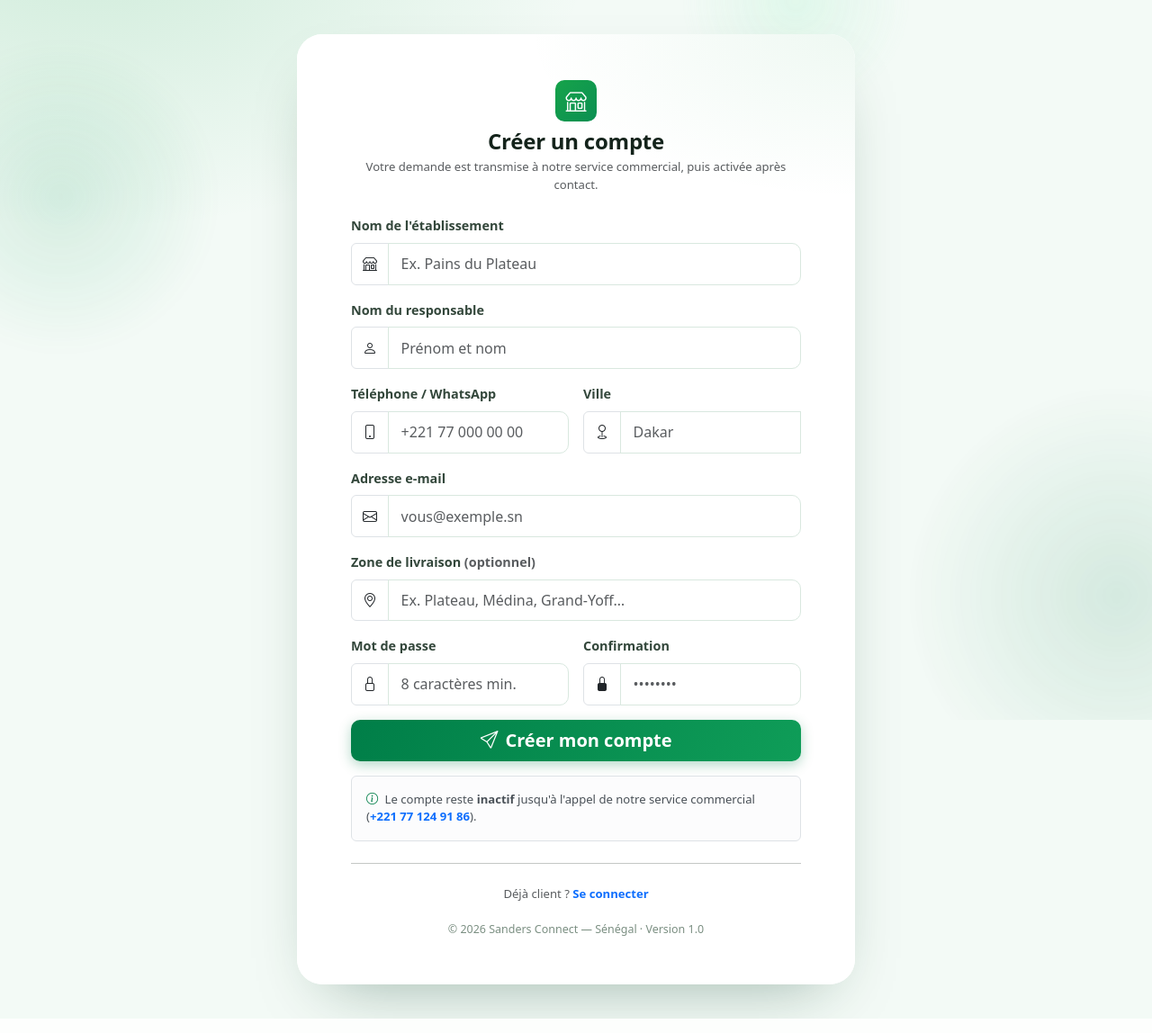
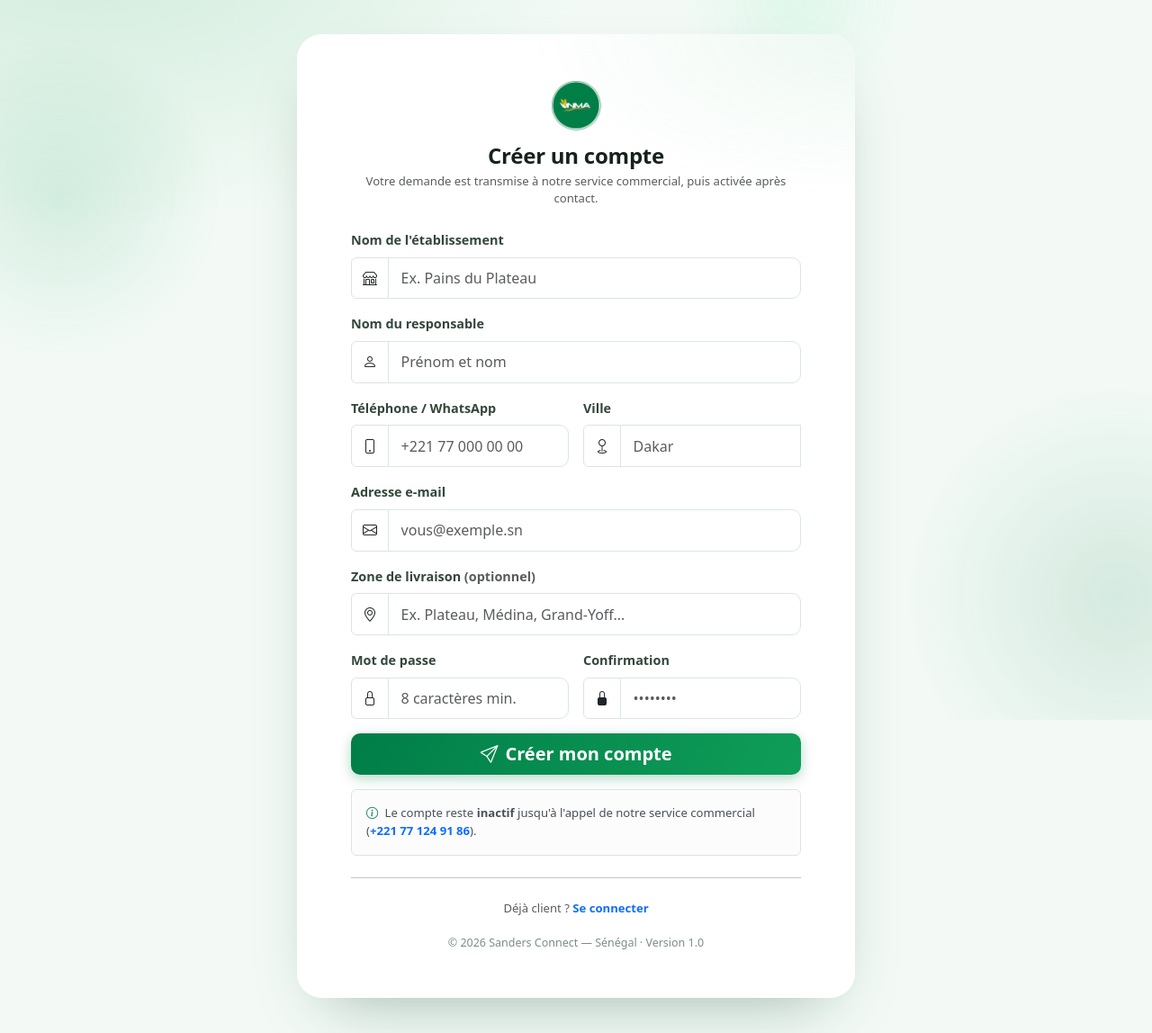
Before and after one commit to BoubacarCAMARA192/nma-sanders, a PHP site: page /sanders-connect/inscription in a window 1280 px wide. Shown: the whole page at 90% size. Run offline with PHP 8.4, Linux system fonts and the light colour scheme; some libraries are stand-ins or nearby versions.

Commit message:
Inscription : ajout du logo de la plateforme

```diff
--- a/app/views/auth/inscription.php
+++ b/app/views/auth/inscription.php
@@ -7,9 +7,7 @@
 $d = static fn (string $cle): string => (string) ($donnees[$cle] ?? '');
 ?>
 <div class="text-center mb-4">
-    <span class="sc-brand-badge mb-2" style="width:46px;height:46px;font-size:1.45rem;">
-        <i class="bi bi-shop"></i>
-    </span>
+    <img src="<?= e(asset('assets/img/logo-sc.png')) ?>" alt="<?= e(APP_NAME) ?>" class="sc-connexion-logo">
     <h2 class="h4 fw-bold mb-1">Créer un compte</h2>
     <p class="text-muted small mb-0">Votre demande est transmise à notre service commercial, puis activée après contact.</p>
 </div>
```
